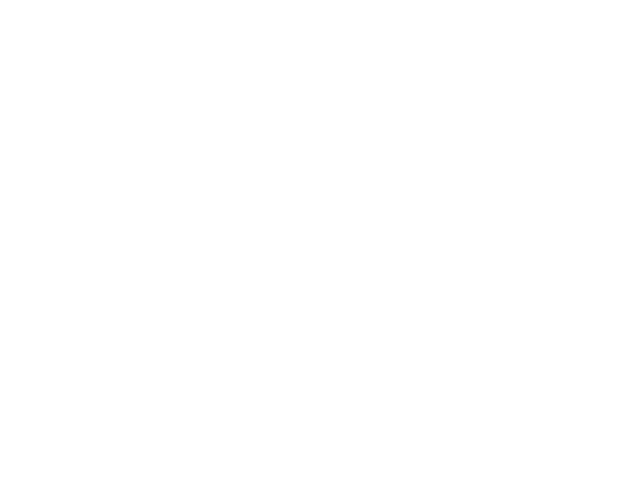
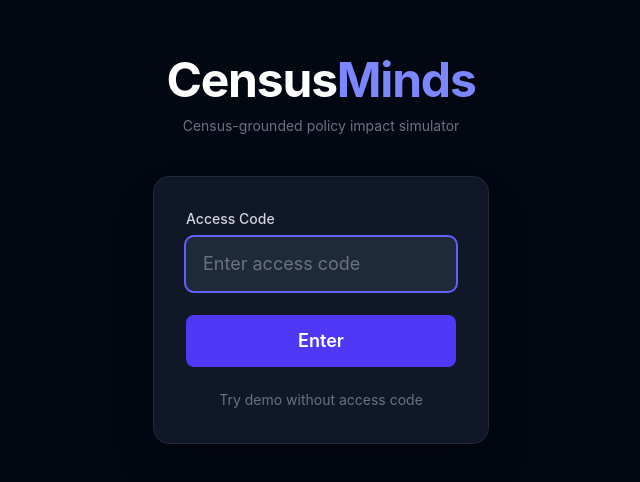
Before and after one commit to tarundattagondi/CensusMinds, a React app in the folder frontend/: page /login in a window 1280 px wide. Before the commit this address had no page. Shown: the part 150-632 px from the top of the page, without its empty margins (319-959 px from the left). Built offline with nearby package versions, Linux system fonts and the light colour scheme; the HTML template or start-up script is replaced by a standard one.

Commit message:
feat: password protection for app access

```diff
--- a/frontend/src/App.jsx
+++ b/frontend/src/App.jsx
@@ -1,17 +1,27 @@
-import { BrowserRouter, Routes, Route } from 'react-router-dom';
+import { BrowserRouter, Routes, Route, Navigate } from 'react-router-dom';
 import Landing from './pages/Landing';
 import Loading from './pages/Loading';
 import Results from './pages/Results';
 import History from './pages/History';
+import Login from './pages/Login';
+
+function ProtectedRoute({ children }) {
+  const password = localStorage.getItem('censusminds_password');
+  if (!password) {
+    return <Navigate to="/login" replace />;
+  }
+  return children;
+}
 
 function App() {
   return (
     <BrowserRouter>
       <Routes>
-        <Route path="/" element={<Landing />} />
-        <Route path="/loading" element={<Loading />} />
+        <Route path="/login" element={<Login />} />
+        <Route path="/" element={<ProtectedRoute><Landing /></ProtectedRoute>} />
+        <Route path="/loading" element={<ProtectedRoute><Loading /></ProtectedRoute>} />
         <Route path="/results/:id" element={<Results />} />
-        <Route path="/history" element={<History />} />
+        <Route path="/history" element={<ProtectedRoute><History /></ProtectedRoute>} />
       </Routes>
     </BrowserRouter>
   );
--- a/frontend/src/pages/Landing.jsx
+++ b/frontend/src/pages/Landing.jsx
@@ -1,6 +1,11 @@
 import { useState, useEffect } from 'react';
 import { useNavigate, Link } from 'react-router-dom';
 import { startSimulation, getRateLimit } from '../services/api';
+
+function handleLogout(navigate) {
+  localStorage.removeItem('censusminds_password');
+  navigate('/login');
+}
 
 const features = [
   {
@@ -86,10 +91,16 @@ export default function Landing() {
   return (
     <div className="min-h-screen bg-gray-950 text-white">
       {/* Nav */}
-      <div className="max-w-5xl mx-auto px-6 pt-6 flex justify-end">
+      <div className="max-w-5xl mx-auto px-6 pt-6 flex justify-end gap-4">
         <Link to="/history" className="text-sm text-gray-400 hover:text-indigo-400 transition-colors">
-          View Past Simulations &rarr;
+          View Past Simulations
         </Link>
+        <button
+          onClick={() => handleLogout(navigate)}
+          className="text-sm text-gray-500 hover:text-red-400 transition-colors cursor-pointer"
+        >
+          Logout
+        </button>
       </div>
 
       {/* Hero */}
--- /dev/null
+++ b/frontend/src/pages/Login.jsx
@@ -0,0 +1,93 @@
+import { useState } from 'react';
+import { useNavigate } from 'react-router-dom';
+import { verifyPassword, startSimulation } from '../services/api';
+
+export default function Login() {
+  const navigate = useNavigate();
+  const [password, setPassword] = useState('');
+  const [error, setError] = useState('');
+  const [loading, setLoading] = useState(false);
+
+  async function handleSubmit(e) {
+    e.preventDefault();
+    if (!password.trim()) return;
+    setError('');
+    setLoading(true);
+    try {
+      await verifyPassword(password.trim());
+      localStorage.setItem('censusminds_password', password.trim());
+      navigate('/');
+    } catch {
+      setError('Invalid access code');
+      setLoading(false);
+    }
+  }
+
+  async function handleDemo() {
+    setLoading(true);
+    setError('');
+    try {
+      // Demo doesn't need auth — set a temporary password to pass middleware
+      // The demo endpoint is public-accessible, but we need the header for the simulate call
+      // So we call verify first to check if we even need auth
+      const data = await startSimulation('22030', 'demo', 20, true);
+      navigate(`/results/${data.sim_id}`);
+    } catch {
+      setError('Demo unavailable. Please enter access code.');
+      setLoading(false);
+    }
+  }
+
+  return (
+    <div className="min-h-screen bg-gray-950 text-white flex items-center justify-center">
+      <div className="max-w-sm w-full px-6">
+        <div className="text-center mb-10">
+          <h1 className="text-5xl font-bold tracking-tight mb-3">
+            Census<span className="text-indigo-400">Minds</span>
+          </h1>
+          <p className="text-gray-500 text-sm">Census-grounded policy impact simulator</p>
+        </div>
+
+        <form onSubmit={handleSubmit} className="bg-gray-900 rounded-2xl p-8 border border-gray-800 shadow-2xl">
+          <div className="mb-6">
+            <label htmlFor="password" className="block text-sm font-medium text-gray-300 mb-2">
+              Access Code
+            </label>
+            <input
+              id="password"
+              type="password"
+              value={password}
+              onChange={(e) => setPassword(e.target.value)}
+              placeholder="Enter access code"
+              autoFocus
+              className="w-full px-4 py-3 bg-gray-800 border border-gray-700 rounded-lg text-white placeholder-gray-500 focus:outline-none focus:ring-2 focus:ring-indigo-500 focus:border-transparent text-lg"
+            />
+          </div>
+
+          {error && (
+            <p className="text-red-400 text-sm mb-4">{error}</p>
+          )}
+
+          <button
+            type="submit"
+            disabled={loading}
+            className="w-full py-3 bg-indigo-600 hover:bg-indigo-500 disabled:bg-indigo-800 disabled:cursor-not-allowed rounded-lg text-white font-semibold text-lg transition-colors cursor-pointer"
+          >
+            {loading ? 'Verifying...' : 'Enter'}
+          </button>
+
+          <div className="mt-5 text-center">
+            <button
+              type="button"
+              disabled={loading}
+              onClick={handleDemo}
+              className="text-sm text-gray-500 hover:text-indigo-400 transition-colors cursor-pointer"
+            >
+              Try demo without access code
+            </button>
+          </div>
+        </form>
+      </div>
+    </div>
+  );
+}
--- a/frontend/src/services/api.js
+++ b/frontend/src/services/api.js
@@ -9,7 +9,21 @@ const api = axios.create({
   },
 });
 
+// Attach password header to every request
+api.interceptors.request.use((config) => {
+  const password = localStorage.getItem('censusminds_password');
+  if (password) {
+    config.headers['x-app-password'] = password;
+  }
+  return config;
+});
+
 export { API_BASE };
+
+export async function verifyPassword(password) {
+  const response = await api.post('/api/auth/verify', { password });
+  return response.data;
+}
 
 export async function startSimulation(zipCode, policyDescription, numPersonas = 100, demo = false, anthropicApiKey = null) {
   const body = {
```
Also changed, not shown: 2 other files (tests, documents, lock files or other folders).
